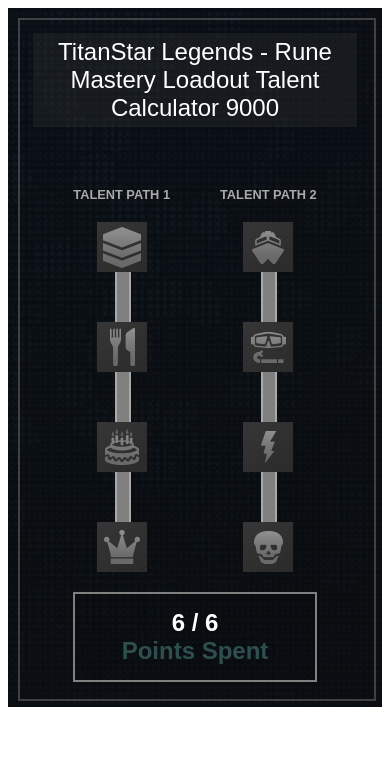
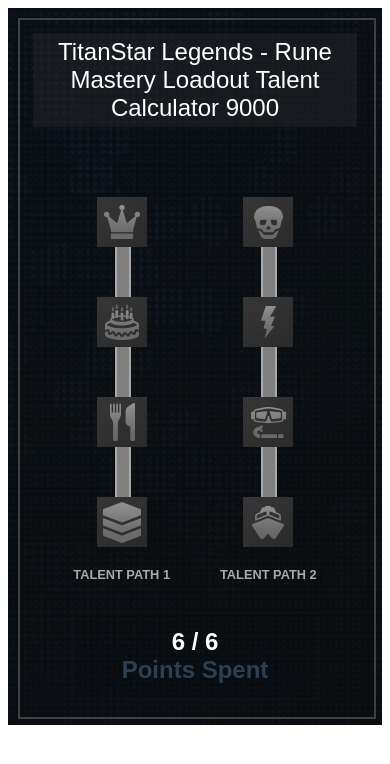
Before and after one commit to DnDBeyond/front-end-developer-challenge, a React (Create React App) app: page / in a window 390 px wide. Shown: the top 764 px of the page. Built offline with nearby package versions, Linux system fonts and the light colour scheme.

Commit message:
More styling and some formatting for media queries

```diff
--- a/src/index.css
+++ b/src/index.css
@@ -12,15 +12,14 @@ ul {
   align-items: center; }
 
 li {
-  margin: 0;
+  margin: 30px 0;
   padding: 0;
   display: flex;
   width: 100%;
   align-items: center;
   color: darkgray;
   font-weight: bold;
-  font-size: .8em;
-  margin-bottom: 20px; }
+  font-size: .8em; }
 
 li label {
   margin-right: 4em; }
@@ -48,7 +47,7 @@ h2 {
   text-align: center; }
 
 .dark-gray {
-  color: darkslategray; }
+  color: #2d4051; }
 
 .TalentCalculator {
   max-width: 950px;
@@ -84,8 +83,10 @@ h2 {
   height: 50px;
   width: 50px;
   background: url(./assets/talent-icons-sprite.png);
-  position: relative;
-  margin-right: 100px; }
+  position: relative; }
+
+.Talent:not(:last-child) {
+  margin-right: 105px; }
 
 .Talent:hover {
   background-position-y: 0px !important;
@@ -107,7 +108,7 @@ h2 {
   content: "";
   height: 56px;
   width: 56px;
-  background-image: linear-gradient(to bottom, cornflowerblue 50%, darkslategray 40%, cornflowerblue 100%);
+  background-image: linear-gradient(to bottom, cornflowerblue 50%, #2d4051 40%, cornflowerblue 100%);
   box-shadow: 0px 0px 7px gray;
   position: absolute;
   left: -3px;
@@ -129,7 +130,7 @@ h2 {
 
 .PointTracker {
   color: #fefefe;
-  border: 2px solid gray;
+  border: 1px solid #101214;
   display: flex;
   flex-direction: column;
   justify-content: center;
@@ -138,43 +139,47 @@ h2 {
   padding: 15px;
   background-color: #00000011; }
 
-@media only screen and (max-width: 900px) {
+@media only screen and (max-width: 920px) {
+  header {
+    margin-bottom: 40px; }
   .TalentCalculator {
     display: flex;
     flex-direction: column;
     justify-content: center;
     align-items: center; }
   .TalentPath {
-    flex-direction: column; }
+    flex-direction: column-reverse; }
   .Talent {
     flex-direction: column;
-    margin-right: 0;
-    margin-bottom: 50px; }
+    margin-top: 50px; }
   .Talent:last-child {
-    margin-bottom: 0; }
+    margin-bottom: 0;
+    margin-top: 0; }
+  .Talent:not(:last-child) {
+    margin-right: 0; }
   .Talent:not(:last-child).active::after, .Talent:not(:last-child)::after {
     content: "";
     height: 110px;
     width: 12px;
     position: absolute;
     left: 18px;
-    top: calc($connectionSize - 10px); }
+    top: -100px; }
   ul {
     flex-direction: row; }
   li {
-    flex-direction: column; }
+    flex-direction: column-reverse; }
   li:first-child {
     margin-right: 50px; }
   li label {
     margin-right: 0;
-    margin-bottom: 20px; }
+    margin-top: 20px; }
   .flex-container {
     display: flex;
     align-items: center; }
   .PointTracker {
     margin-left: 50px; } }
 
-@media only screen and (max-width: 500px) {
+@media only screen and (max-width: 550px) {
   .flex-container {
     display: block; }
   .PointTracker {
--- a/src/index.scss
+++ b/src/index.scss
@@ -1,5 +1,5 @@
 $lightFontColor: #fefefe;
-$darkFontColor: darkslategray;
+$darkFontColor: #2d4051;
 $gray: gray;
 $darkGray: darkgray;
 $connectionSize: 110px;
@@ -20,7 +20,7 @@ ul {
 }
 
 li {
-    margin: 0;
+    margin: 30px 0;
     padding: 0;
     display: flex;
     width: 100%;
@@ -28,7 +28,6 @@ li {
     color: darkgray;
     font-weight: bold;
     font-size: .8em;
-    margin-bottom: 20px;
     label {
         margin-right: 4em;
     }
@@ -105,7 +104,9 @@ h2 {
     width: 50px;
     background: url(./assets/talent-icons-sprite.png);
     position: relative;
-    margin-right: 100px;
+    &:not(:last-child) {
+        margin-right: 105px;
+    }
     &:hover {
         background-position-y: 0px !important; /* Possibly revise to not use an !important here*/
     }
@@ -145,7 +146,7 @@ h2 {
 }
 .PointTracker {
     color: $lightFontColor;
-    border: 2px solid gray;
+    border: 1px solid #101214;
     display: flex;
     flex-direction: column;
     justify-content: center;
@@ -155,9 +156,12 @@ h2 {
     background-color: #00000011;
 }
 
-//Breakpoint at 900
+//Breakpoint at 920
 
-@media only screen and (max-width: 900px) {
+@media only screen and (max-width: 920px) {
+    header {
+        margin-bottom: 40px;
+    }
     .TalentCalculator {
         display: flex;
         flex-direction: column;
@@ -165,14 +169,17 @@ h2 {
         align-items: center;
     }
     .TalentPath {
-        flex-direction: column;;
+        flex-direction: column-reverse;
     }
     .Talent {
         flex-direction: column;
-        margin-right: 0;
-        margin-bottom: 50px;
+        margin-top: 50px;
         &:last-child {
             margin-bottom: 0;
+            margin-top: 0;
+        }
+        &:not(:last-child) {
+            margin-right: 0;
         }
         &:not(:last-child).active::after , &:not(:last-child)::after {
             content: "";
@@ -180,7 +187,7 @@ h2 {
             width: 12px;
             position: absolute;
             left: 18px;
-            top: calc($connectionSize - 10px);
+            top: -100px;
         }
     }
     ul {
@@ -188,13 +195,13 @@ h2 {
     }
 
     li {
-        flex-direction:  column;
+        flex-direction:  column-reverse;
         &:first-child{
             margin-right: 50px;
         }
         label {
             margin-right: 0;
-            margin-bottom: 20px;
+            margin-top: 20px;
         }
     }
     .flex-container {
@@ -207,8 +214,8 @@ h2 {
 }
 
 
-// Breakpoint at 500
-@media only screen and (max-width: 500px) {
+// Breakpoint at 550
+@media only screen and (max-width: 550px) {
     .flex-container {
         display: block;
     }
```
